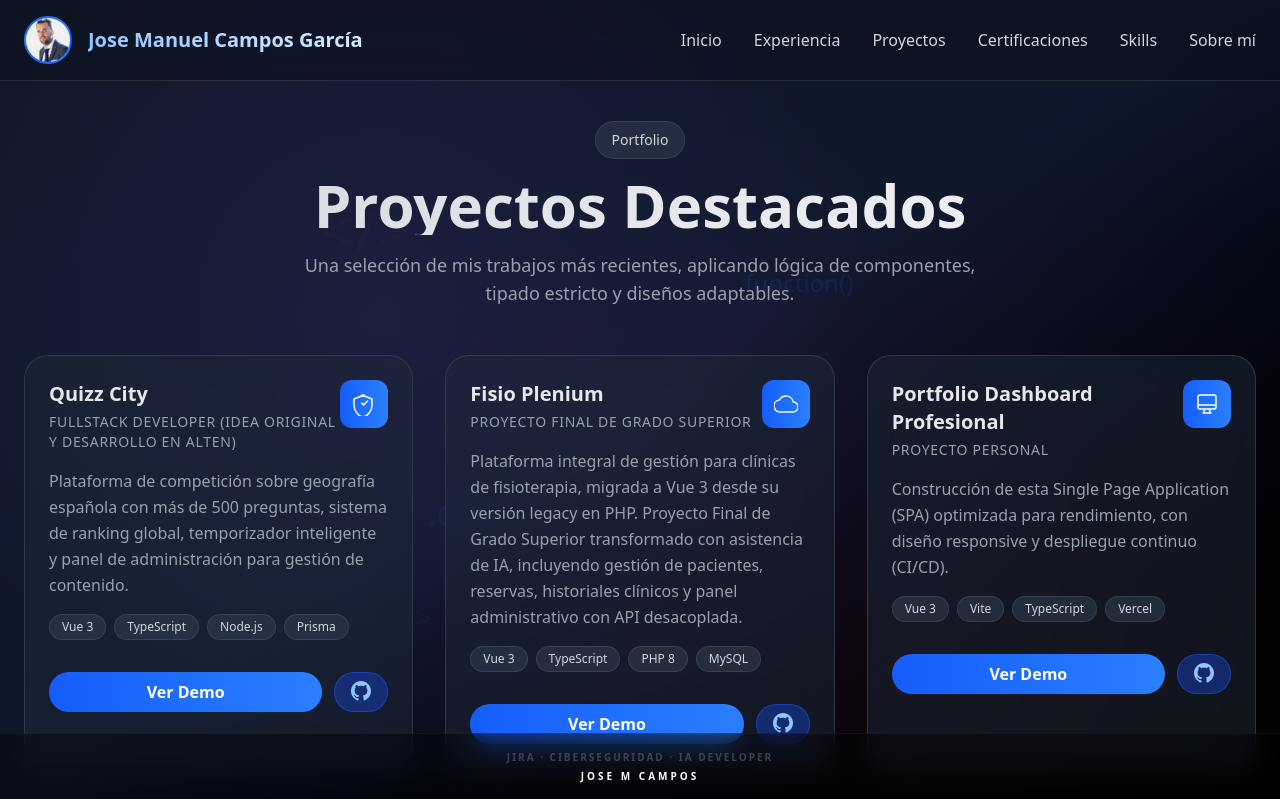
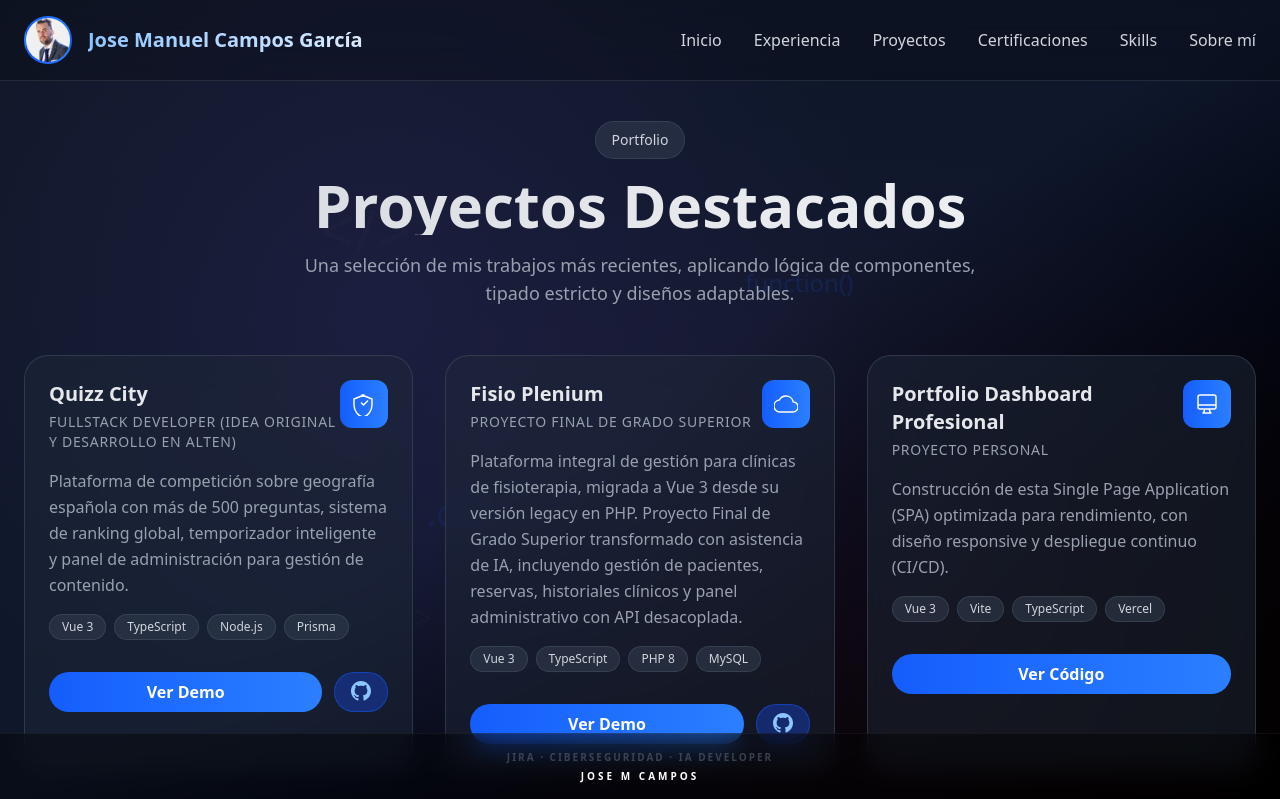
Before and after one commit to JMCG84/mi-portfolio, a Vue app: page /projects in a window 1280 px wide. Shown: the top 799 px of the page. Built offline with nearby package versions, Linux system fonts and the light colour scheme.

Commit message:
feat: improve project links and button labels

```diff
--- a/src/views/ProjectsView.vue
+++ b/src/views/ProjectsView.vue
@@ -7,6 +7,7 @@ type Project = {
   description: string;
   role: string;
   link?: string;
+  linkLabel?: string;
   github?: string;
   icon?: string;
 };
@@ -44,8 +45,8 @@ const projects: Project[] = [
     description:
       "Construcción de esta Single Page Application (SPA) optimizada para rendimiento, con diseño responsive y despliegue continuo (CI/CD).",
     role: "Proyecto Personal",
-    link: "https://mi-portfolio-jmcg84.vercel.app/",
-    github: "https://github.com/JMCG84/mi-portfolio",
+    link: "https://github.com/JMCG84/mi-portfolio",
+    linkLabel: "Ver Código",
     icon: "M9.75 17L9 20l-1 1h8l-1-1-.75-3M3 13h18M5 17h14a2 2 0 002-2V5a2 2 0 00-2-2H5a2 2 0 00-2 2v10a2 2 0 002 2z",
   },
   {
@@ -142,18 +143,12 @@ const projects: Project[] = [
 
           <div v-if="project.link || project.github" class="flex gap-3 pt-4">
             <a
-              v-if="
-                project.id === 1 ||
-                project.id === 2 ||
-                project.id === 3 ||
-                project.id === 4 ||
-                project.id === 5
-              "
+              v-if="project.link"
               :href="project.link"
               target="_blank"
               rel="noopener noreferrer"
               class="flex-1 px-4 py-2 bg-gradient-to-r from-blue-600 to-blue-500 text-white rounded-full font-bold text-center hover:from-blue-500 hover:to-blue-400 transition-all transform hover:scale-105">
-              Ver Demo
+              {{ project.linkLabel || "Ver Demo" }}
             </a>
 
             <a
@@ -166,22 +161,6 @@ const projects: Project[] = [
                 <path
                   d="M12 0c-6.626 0-12 5.373-12 12 0 5.302 3.438 9.8 8.207 11.387.599.111.793-.261.793-.577v-2.234c-3.338.726-4.033-1.416-4.033-1.416-.546-1.387-1.333-1.756-1.333-1.756-1.089-.745.083-.729.083-.729 1.205.084 1.839 1.237 1.839 1.237 1.07 1.834 2.807 1.304 3.492.997.107-.775.418-1.305.762-1.604-2.665-.305-5.467-1.334-5.467-5.931 0-1.311.469-2.381 1.236-3.221-.124-.303-.535-1.524.117-3.176 0 0 1.008-.322 3.301 1.23.957-.266 1.983-.399 3.003-.404 1.02.005 2.047.138 3.006.404 2.291-1.552 3.297-1.23 3.297-1.23.653 1.653.242 2.874.118 3.176.77.84 1.235 1.911 1.235 3.221 0 4.609-2.807 5.624-5.479 5.921.43.372.823 1.102.823 2.222v3.293c0 .319.192.694.801.576 4.765-1.589 8.199-6.086 8.199-11.386 0-6.627-5.373-12-12-12z" />
               </svg>
-            </a>
-
-            <a
-              v-if="
-                project.id !== 1 &&
-                project.id !== 2 &&
-                project.id !== 3 &&
-                project.id !== 4 &&
-                project.id !== 5 &&
-                project.link
-              "
-              :href="project.link"
-              target="_blank"
-              rel="noopener noreferrer"
-              class="text-gray-400 hover:text-gray-300 transition-colors">
-              Ver Repo
             </a>
           </div>
         </div>
```
